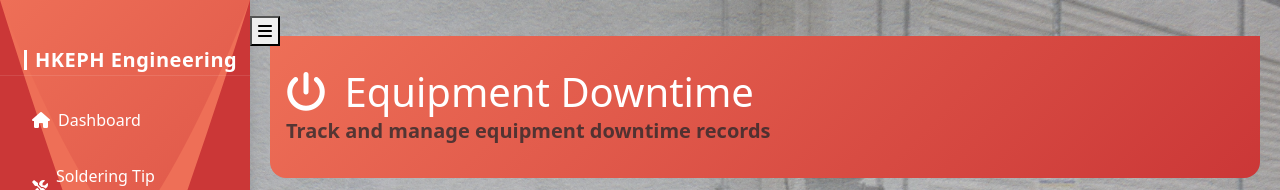
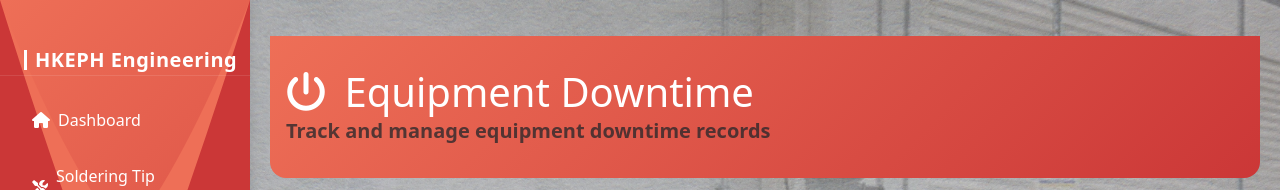
Before and after one commit to Lenardogs/ENGINEER_DBMS, a Flask app: page /equipment-downtime in a window 1280 px wide. Shown: the top 190 px of the page. Run offline with Flask 3, Linux system fonts and the light colour scheme; a user stored in the database is signed in; some libraries are stand-ins or nearby versions.

Commit message:
remove side bar toggle button

```diff
--- a/templates/base.html
+++ b/templates/base.html
@@ -562,10 +562,7 @@
     </style>
 </head>
 <body class="{% block body_class %}{% endblock %}" style="height: 100%; margin: 0;">
-    <!-- Sidebar Toggle Button -->
-    <button class="sidebar-toggle" type="button" id="sidebarToggle">
-        <i class="fas fa-bars"></i>
-    </button>
+
 
     <!-- Sidebar -->
     <nav class="sidebar" id="sidebar">
```
